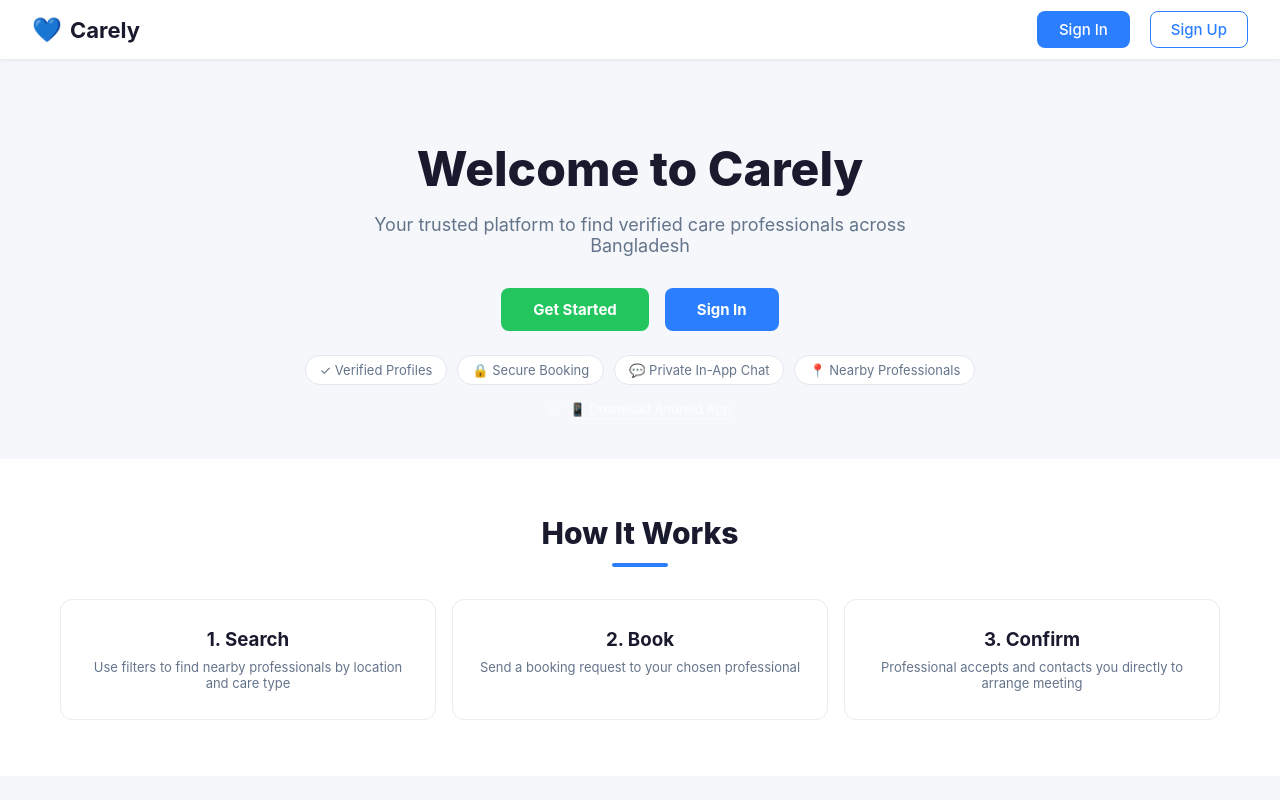
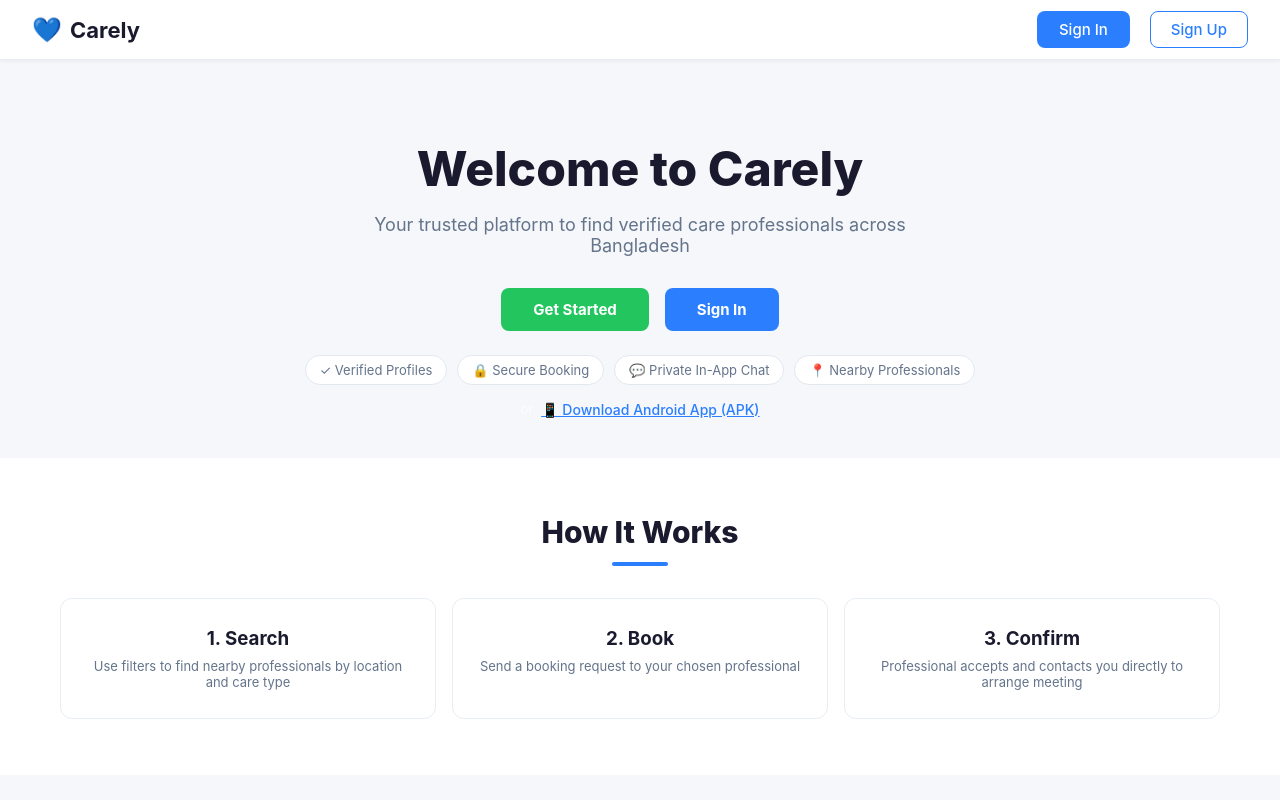
Before and after one commit to PritomDash/carely, a React (Create React App) app in the folder carely-frontend/: page / in a window 1280 px wide. Shown: the top 800 px of the page. Built offline with nearby package versions, Linux system fonts and the light colour scheme; no server answers.

Commit message:
fix download link visibility

```diff
--- a/carely-frontend/src/pages/LandingPage.js
+++ b/carely-frontend/src/pages/LandingPage.js
@@ -56,13 +56,16 @@ export default function LandingPage() {
           <a
             href="https://github.com/PritomDash/carely/releases/latest/download/Carely.apk"
             style={{
-              display: 'inline-flex', alignItems: 'center', gap: 6,
-              fontSize: 13, color: 'rgba(255,255,255,0.85)',
-              textDecoration: 'none', borderBottom: '1px solid rgba(255,255,255,0.4)',
-              paddingBottom: 1,
+              fontSize: 14,
+              color: '#2B7FFF',
+              textDecoration: 'underline',
+              display: 'inline-flex',
+              alignItems: 'center',
+              gap: 6,
+              fontWeight: 500,
             }}
           >
-            📱 Download Android App
+            📱 Download Android App (APK)
           </a>
         </div>
       </div>
```
